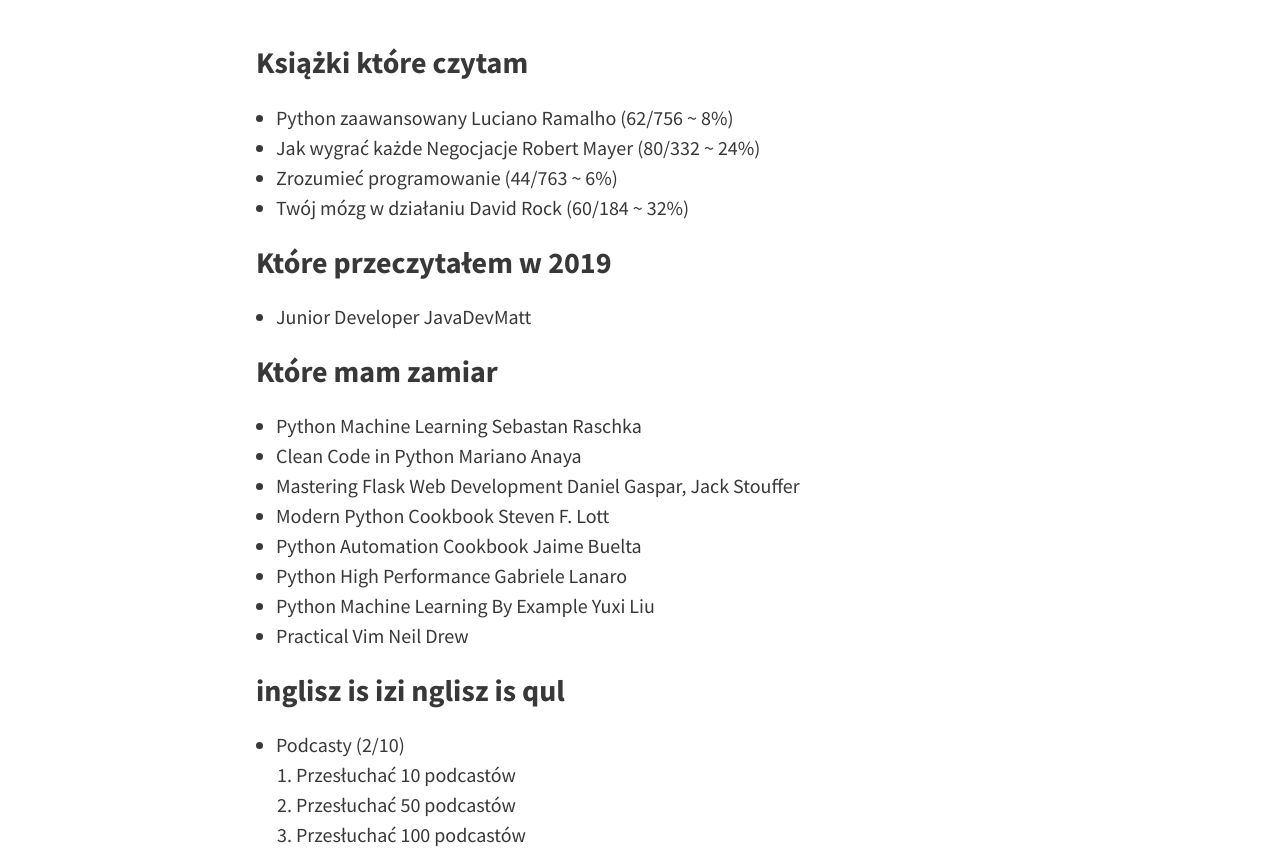
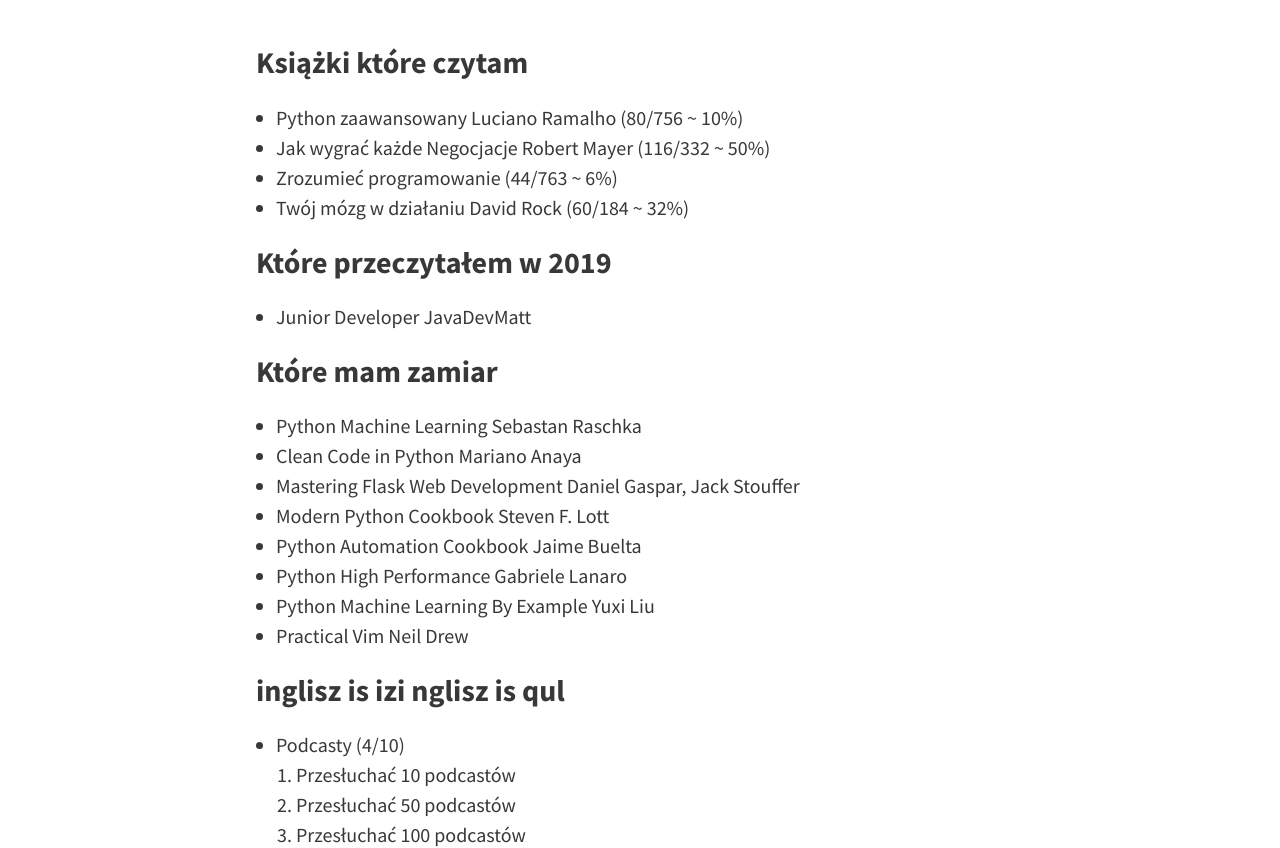
Before and after one commit to kuzxnia/blog, a Jekyll site: the page built from pages/cele.md, in a window 1280 px wide and 1400 px high. Shown: the part 348-1196 px from the top of the window. Built offline with Jekyll 4.4.1, drawn with Linux system fonts in a browser that asks for light colours; some of the changed text lies outside the part shown.

```diff
--- a/pages/cele.md
+++ b/pages/cele.md
@@ -8,8 +8,8 @@ tags: [cele-i-zamiary, Archiwum]
 
 ### Książki które czytam
 
-* Python zaawansowany Luciano Ramalho (62/756 ~ 8%)
-* Jak wygrać każde Negocjacje Robert Mayer (80/332 ~ 24%)
+* Python zaawansowany Luciano Ramalho (80/756 ~ 10%)
+* Jak wygrać każde Negocjacje Robert Mayer (116/332 ~ 50%)
 * Zrozumieć programowanie (44/763 ~ 6%)
 * Twój mózg w działaniu David Rock (60/184 ~ 32%)
 
@@ -30,7 +30,7 @@ tags: [cele-i-zamiary, Archiwum]
 
 ### inglisz is izi nglisz is qul
 
-* Podcasty (2/10)
+* Podcasty (4/10)
   1. Przesłuchać 10 podcastów
   2. Przesłuchać 50 podcastów
   3. Przesłuchać 100 podcastów
@@ -65,7 +65,7 @@ tags: [cele-i-zamiary, Archiwum]
 2. Pójść 5 razy do kina
 3. Pójść 12 razy do kina
 
-### Ciało (2/15)
+### Ciało (4/15)
 1. Wykonać 15 treningów
 2. Wykonać 75 treningów
 3. Wykonać 150 treningów
--- a/scripts/new_post.py
+++ b/scripts/new_post.py
@@ -16,7 +16,7 @@ def get_filename(name, date):
 
 
 def log_function_triggering(path):
-    log = 'Nie podano parametrów wejściowych\n'
+    log = 'Nie podano parametrów wejściowych!\nKopie robocze: '
     for (dirpath, dirnames, filenames) in os.walk(os.path.join(dirname, '../_drafts/')):
         log += '  '.join(filenames)
     print(log + '\nPrzykład wywołania funkcji\n./new_post tools nazwa-nowego-pliku 2018-02-03')
```
Also changed, not shown: _drafts/_python-draft.md (added, +8 -0 lines), assets/img/python.jpg (added).
